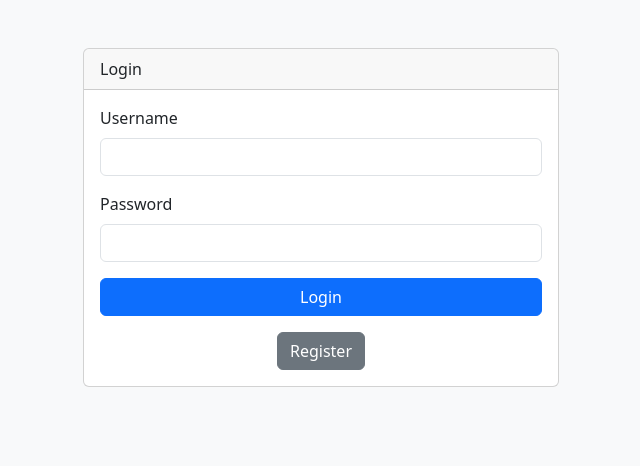
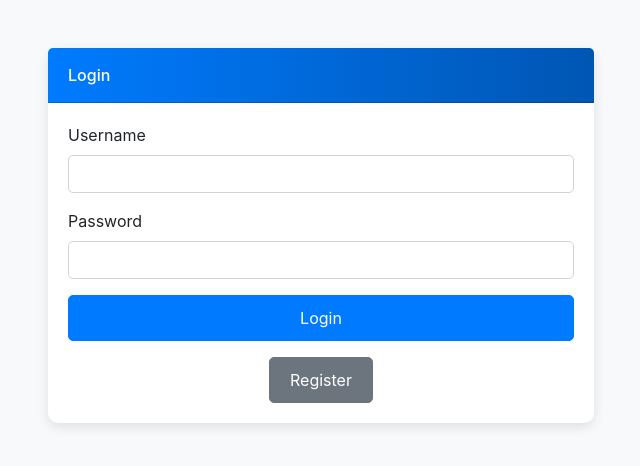
Before and after one commit to theAwful/devops-learning-tracker, a Flask app: page /login in a window 1280 px wide. Shown: the top 466 px of the page, without its empty margins (319-959 px from the left). Run offline with Flask 3, Linux system fonts and the light colour scheme; the visitor is signed in with stand-in values (Sample User, id 1).

Commit message:
Update style.css

```diff
--- a/app/static/css/style.css
+++ b/app/static/css/style.css
@@ -1,15 +1,158 @@
 body {
     background-color: #f8f9fa;
+    font-family: -apple-system, BlinkMacSystemFont, 'Segoe UI', Roboto, 'Helvetica Neue', Arial, sans-serif;
 }
-.container {
-    max-width: 1000px;
+
+.navbar {
+    box-shadow: 0 2px 4px rgba(0, 0, 0, 0.1);
+    background: linear-gradient(90deg, #007bff, #0056b3);
 }
-.progress {
-    height: 20px;
+
+.navbar-brand, .nav-link {
+    color: #fff !important;
 }
+
+.nav-link:hover {
+    background-color: rgba(255, 255, 255, 0.1);
+    border-radius: 5px;
+}
+
+.sidebar {
+    height: 100vh;
+    background: linear-gradient(180deg, #ffffff, #f8f9fa);
+    border-right: 1px solid #dee2e6;
+    box-shadow: 2px 0 8px rgba(0, 0, 0, 0.05);
+    z-index: 1000;
+}
+
+.sidebar .nav-link {
+    color: #333;
+    padding: 12px 20px;
+    transition: all 0.3s ease;
+    border-radius: 5px;
+    margin: 5px 10px;
+    font-weight: 500;
+}
+
+.sidebar .nav-link:hover, .sidebar .nav-link.active {
+    background-color: #007bff;
+    color: #fff !important;
+}
+
+.sidebar .form-control {
+    margin: 10px;
+    padding: 8px;
+    font-size: 0.9rem;
+}
+
+.card {
+    border: none;
+    border-radius: 10px;
+    box-shadow: 0 4px 12px rgba(0, 0, 0, 0.1);
+    transition: transform 0.2s ease;
+    margin-bottom: 20px;
+}
+
+.card:hover {
+    transform: translateY(-3px);
+}
+
+.card-header {
+    background: linear-gradient(90deg, #007bff, #0056b3);
+    color: #fff;
+    font-weight: 500;
+    border-radius: 10px 10px 0 0;
+    padding: 15px 20px;
+}
+
+.card-body {
+    padding: 20px;
+}
+
+.btn-primary {
+    background-color: #007bff;
+    border-color: #007bff;
+    border-radius: 5px;
+    padding: 10px 20px;
+    transition: all 0.3s ease;
+}
+
+.btn-primary:hover {
+    background-color: #0056b3;
+    border-color: #0056b3;
+    transform: translateY(-1px);
+}
+
+.btn-success {
+    background-color: #28a745;
+    border-color: #28a745;
+    border-radius: 5px;
+    padding: 10px 20px;
+}
+
+.btn-success:hover {
+    background-color: #218838;
+    border-color: #218838;
+}
+
+.btn-secondary {
+    border-radius: 5px;
+    padding: 10px 20px;
+}
+
+.form-control {
+    border-radius: 5px;
+    border: 1px solid #ced4da;
+    transition: border-color 0.3s ease;
+}
+
+.form-control:focus {
+    border-color: #007bff;
+    box-shadow: 0 0 5px rgba(0, 123, 255, 0.3);
+}
+
+.alert {
+    border-radius: 8px;
+    padding: 15px;
+    margin-bottom: 20px;
+}
+
 .list-group-item {
-    margin-bottom: 10px;
+    border: none;
+    border-bottom: 1px solid #e9ecef;
+    padding: 15px 20px;
+    transition: background-color 0.3s ease;
 }
-canvas {
-    max-width: 100%;
+
+.list-group-item:hover {
+    background-color: #f8f9fa;
 }
+
+#goalsChart {
+    max-height: 300px;
+}
+
+h2 {
+    color: #333;
+    font-weight: 600;
+    margin-bottom: 20px;
+}
+
+@media (max-width: 767.98px) {
+    .sidebar {
+        position: fixed;
+        top: 0;
+        left: 0;
+        width: 250px;
+        transform: translateX(-100%);
+        transition: transform 0.3s ease;
+    }
+
+    .sidebar.active {
+        transform: translateX(0);
+    }
+
+    .navbar .navbar-toggler {
+        display: block;
+    }
+}
```
